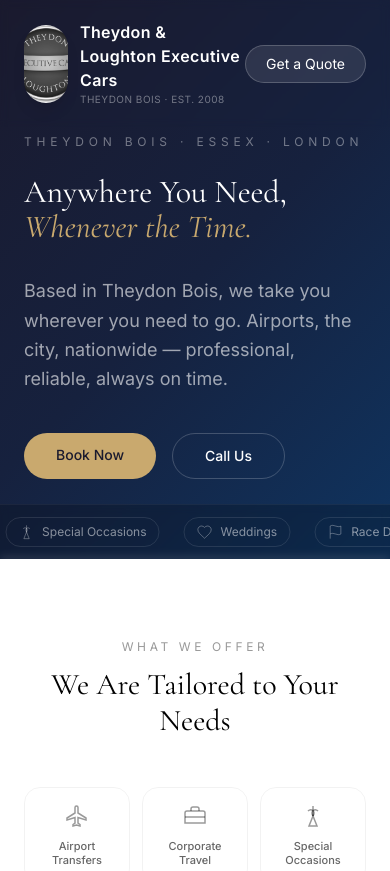
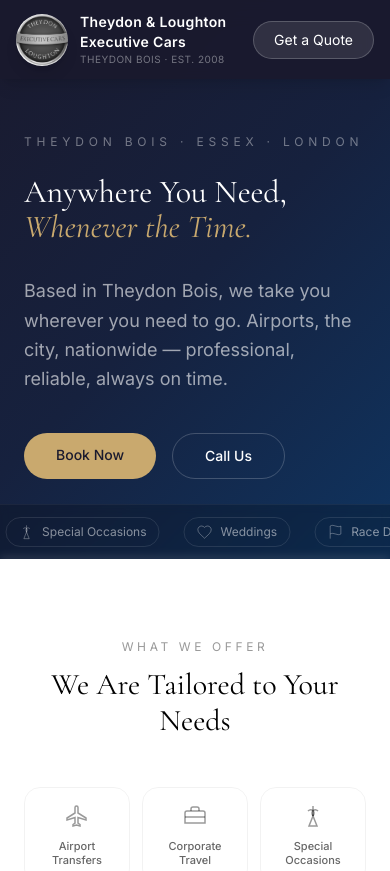
Before and after one commit to jakeylee93/tl-executive-cars, a Next.js app: page / in a window 390 px wide. Shown: the top 871 px of the page. Built offline with nearby package versions, Linux system fonts and the light colour scheme.

Commit message:
fix: nav stays dark navy on scroll, logo smaller on mobile

```diff
--- a/app/page.tsx
+++ b/app/page.tsx
@@ -69,14 +69,14 @@ export default function Home() {
   return (
     <main className="min-h-screen bg-white overflow-x-hidden">
       {/* Nav */}
-      <nav className="fixed top-0 left-0 right-0 z-50 bg-transparent backdrop-blur-sm">
-        <div className="flex items-center justify-between px-6 py-5 max-w-7xl mx-auto">
+      <nav className="fixed top-0 left-0 right-0 z-50 bg-[#1a1a2e]/95 backdrop-blur-md shadow-lg">
+        <div className="flex items-center justify-between px-4 md:px-6 py-3 md:py-5 max-w-7xl mx-auto">
           <a href="/" className="flex items-center gap-3">
-            <div className="w-[78px] h-[78px] rounded-full bg-[#1a1a2e] overflow-hidden flex items-center justify-center shadow-lg">
+            <div className="w-[52px] h-[52px] md:w-[78px] md:h-[78px] rounded-full bg-[#1a1a2e] overflow-hidden flex items-center justify-center shadow-lg flex-shrink-0">
               <img src="/logo.jpg" alt="T&L Executive Cars" className="w-full h-full object-cover" />
             </div>
             <div>
-              <h1 className="text-base font-semibold text-white tracking-wide">Theydon & Loughton Executive Cars</h1>
+              <h1 className="text-sm md:text-base font-semibold text-white tracking-wide">Theydon & Loughton Executive Cars</h1>
               <p className="text-[10px] text-white/40 uppercase tracking-wider">Theydon Bois &middot; Est. 2008</p>
             </div>
           </a>
```
